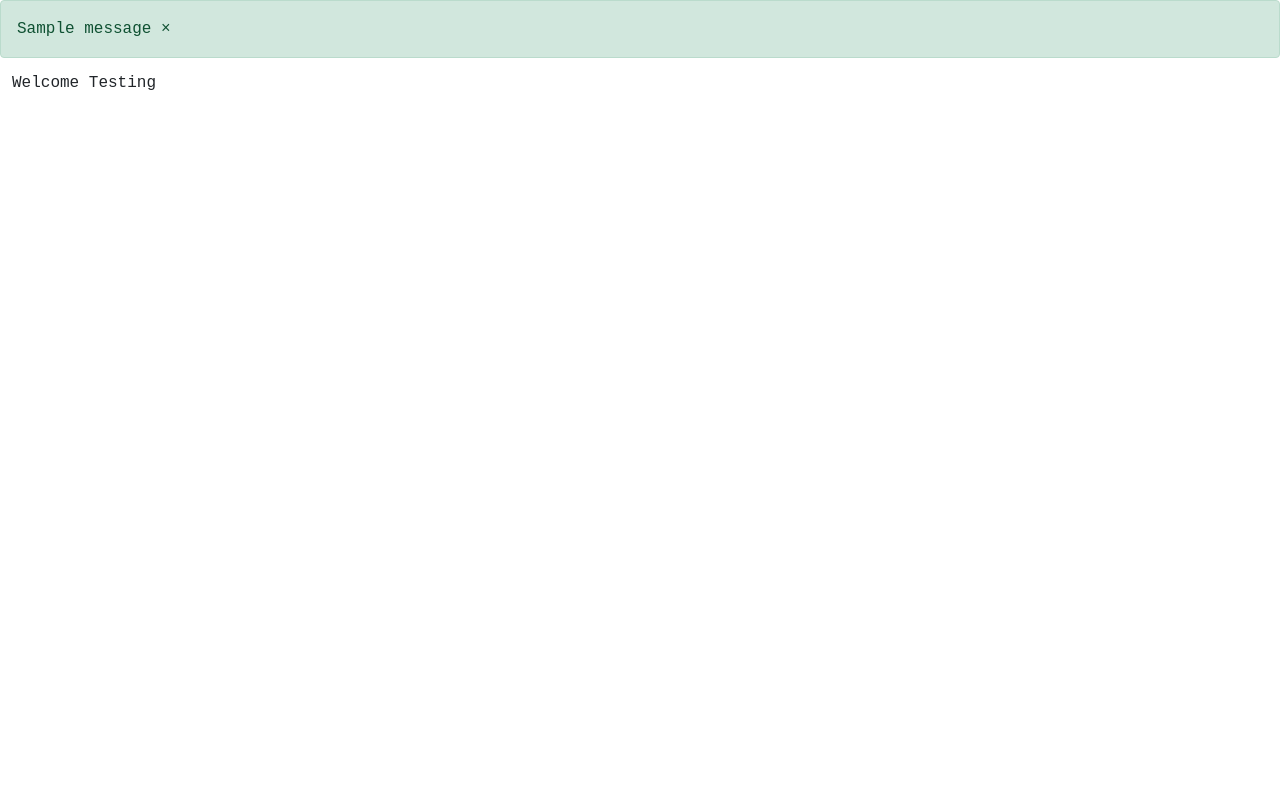
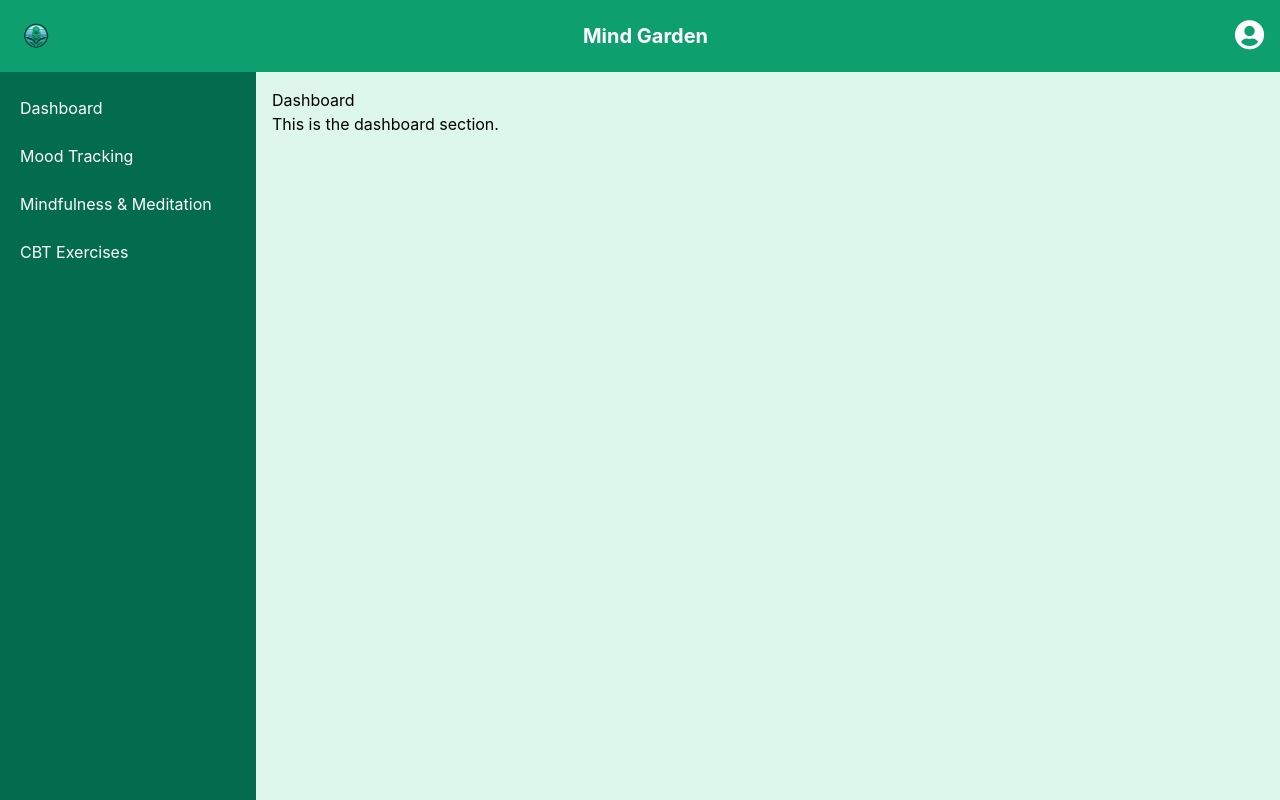
Before and after one commit to Vihaan314/HackMannProject, a Flask app: page / in a window 1280 px wide. Run offline with Flask 3, Linux system fonts and the light colour scheme; a user stored in the database is signed in; tables that the repository leaves empty hold one stand-in row (values such as "Sample post"); one stand-in notice (Sample message) is shown; some libraries are stand-ins or nearby versions.

Commit message:
Some website code, color scheme, and some mindfulness content

```diff
--- a/src/static/base.css
+++ /dev/null
@@ -1,18 +0,0 @@
-.dropdown-submenu {
-    position: relative;
-  }
-
-.dropdown-submenu > .dropdown-menu {
-  left: 100%;
-  top: -6px;
-}
-
-.dropdown-submenu:hover > .dropdown-menu, .dropdown-submenu > a:focus + .dropdown-menu {
-  display: block;
-}
-
-.dropdown-submenu a {
-  text-decoration: none;
-  color: #008000;
-  margin-left: 30px;
-}
--- a/src/static/index.js
+++ b/src/static/index.js
@@ -0,0 +1,30 @@
+document.addEventListener('DOMContentLoaded', () => {
+    console.log("hi")
+    const navLinks = document.querySelectorAll('aside a');
+    const contentSections = document.querySelectorAll('.content-section');
+
+    navLinks.forEach(link => {
+        link.addEventListener('click', function (e) {
+            e.preventDefault();
+
+            const targetId = this.getAttribute('data-target');
+            contentSections.forEach(section => {
+                if (section.id === targetId) {
+                    section.classList.remove('hidden');
+                    section.classList.add('fade-in');
+                    section.classList.add("active")
+                } else {
+                    section.classList.add('hidden');
+                    section.classList.remove('fade-in');
+                    section.classList.remove("active")
+                }
+            });
+
+            navLinks.forEach(link => {
+                link.classList.remove('active');
+            });
+
+            this.classList.add('active');
+        });
+    });
+});
--- a/src/static/style.css
+++ b/src/static/style.css
@@ -1,4 +1,37 @@
-body {
-    font-family: "Courier New", Courier, monospace;
-      background-color: #ffffff;
-  }
+nav {
+  background-color: #34d399;
+}
+
+.logo {
+  height: 50px;
+}
+
+.sidebar {
+  background-color: #065f46;
+}
+
+.sidebar a {
+  color: #ffffff;
+  transition: background-color 0.3s;
+}
+
+.sidebar a:hover, .sidebar a.active {
+  background-color: #047857;
+}
+
+main {
+  background-color: #ecfdf5;
+}
+
+#userMenuDropdown.hidden {
+  display: none;
+}
+
+.fade-in {
+  animation: fadeIn 0.5s;
+}
+
+@keyframes fadeIn {
+  from { opacity: 0; }
+  to { opacity: 1; }
+}
--- a/src/templates/base.html
+++ b/src/templates/base.html
@@ -1,66 +1,19 @@
 <!DOCTYPE html>
 <html lang="en">
 <head>
-  <meta charset="UTF-8">
-  <meta http-equiv="X-UA-Compatible" content="IE=edge">
-  <meta name="viewport" content="width=device-width, initial-scale=1.0">
-    <link
-      rel="stylesheet"
-      href="https://stackpath.bootstrapcdn.com/font-awesome/4.7.0/css/font-awesome.min.css"
-      crossorigin="anonymous"
-    />
-
-  <link rel="stylesheet" href="{{ url_for('static', filename='base.css') }}">
-
-
-  <title>{% block title %}Index{% endblock %}</title>
+    <meta charset="UTF-8">
+    <meta name="viewport" content="width=device-width, initial-scale=1.0">
+    <title>{% block title %}Mind Garden{% endblock %}</title>
+    <link rel="stylesheet" href="https://cdn.jsdelivr.net/npm/tailwindcss@2.2.19/dist/tailwind.min.css">
+    <link rel="stylesheet" href="https://cdn.jsdelivr.net/npm/flowbite@1.6.4/dist/flowbite.min.css">
+    <link rel="stylesheet" href="{{ url_for('static', filename='style.css') }}">
+    <link rel="icon" type="image/png" href="{{ url_for('static', filename='mindGardenLogo.png') }}">
+    <link rel="stylesheet" href="https://cdnjs.cloudflare.com/ajax/libs/font-awesome/5.15.1/css/all.min.css">
 </head>
 <body>
-  {% with messages = get_flashed_messages(with_categories=true)%}
-  {% if messages %}
-    {% for category, message in messages %}
-      {% if category == "error" %}
-        <div class="alert alert-danger alter-dismissable fade show" role="alert" style="z-index: 100;">
-          {{ message}}
-          <button type="button" class="close" data-dismiss="alert">
-            <span aria-hidden="true">&times;</span>
-          </button>
-        </div>
-      {% else %}
-        <div class="alert alert-success alter-dismissable fade show" role="alert" style="z-index: 55;">
-          {{ message}}
-          <button type="button" class="close" data-dismiss="alert">
-            <span aria-hidden="true">&times;</span>
-          </button>
-        </div>
-      {% endif %}
-    {% endfor %}
-  {% endif %}
-  {% endwith %}
-
-  <div class="container">
     {% block content %}
     {% endblock %}
-  </div>
-
-
-  <script src="https://code.jquery.com/jquery-3.6.3.min.js" integrity="sha256-pvPw+upLPUjgMXY0G+8O0xUf+/Im1MZjXxxgOcBQBXU=" crossorigin="anonymous"></script>
-    <script
-      src="https://cdnjs.cloudflare.com/ajax/libs/popper.js/1.12.9/umd/popper.min.js"
-      integrity="sha384-ApNbgh9B+Y1QKtv3Rn7W3mgPxhU9K/ScQsAP7hUibX39j7fakFPskvXusvfa0b4Q"
-      crossorigin="anonymous"
-    ></script>
-    <script
-      src="https://maxcdn.bootstrapcdn.com/bootstrap/4.0.0/js/bootstrap.min.js"
-      integrity="sha384-JZR6Spejh4U02d8jOt6vLEHfe/JQGiRRSQQxSfFWpi1MquVdAyjUar5+76PVCmYl"
-      crossorigin="anonymous"
-    ></script>
-
-    <script
-      type="text/javascript"
-      src="{{ url_for('static', filename='index.js') }}"
-    ></script>
-
-
+    <script src="https://cdn.jsdelivr.net/npm/flowbite@1.6.4/dist/flowbite.min.js"></script>
+    <script src="{{ url_for('static', filename='index.js') }}"></script>
 </body>
 </html>
--- a/src/templates/index.html
+++ b/src/templates/index.html
@@ -1,19 +1,59 @@
-{% extends "base.html" %}{% block title %}Brewery{% endblock %}
+{% extends "base.html" %}
+{% block title %}Mind Garden{% endblock %}
 {% block content %}
-
-<link href="https://cdn.jsdelivr.net/npm/bootstrap@5.0.2/dist/css/bootstrap.min.css" rel="stylesheet" integrity="sha384-EVSTQN3/azprG1Anm3QDgpJLIm9Nao0Yz1ztcQTwFspd3yD65VohhpuuCOmLASjC" crossorigin="anonymous">
-<script src="https://code.jquery.com/jquery-3.6.3.min.js" integrity="sha256-pvPw+upLPUjgMXY0G+8O0xUf+/Im1MZjXxxgOcBQBXU=" crossorigin="anonymous"></script>
-
-<link rel="stylesheet" href="{{ url_for('static', filename='style.css') }}">
-<link href="https://cdnjs.cloudflare.com/ajax/libs/flowbite/1.6.3/flowbite.min.css"  rel="stylesheet" />
-
-<!-- Main website code-->
-
-<div>
-  <h1>Welcome {{userName}}</h1>
+<div class="flex flex-col min-h-screen">
+    <nav class="bg-green-500 text-white flex justify-between items-center p-4">
+        <img src="{{ url_for('static', filename='mindGardenLogo.png') }}" alt="Mind Garden Logo" class="h-10">
+        <span class="text-xl font-bold">Mind Garden</span>
+        <div class="relative">
+            <button class="focus:outline-none focus:ring" onclick="document.getElementById('userMenuDropdown').classList.toggle('hidden');">
+              <i class="fas fa-user-circle text-3xl"></i>
+            </button>
+            <div id="userMenuDropdown" class="absolute right-0 mt-2 py-2 w-48 bg-white rounded-md shadow-xl hidden">
+                <a href="#" class="block px-4 py-2 text-sm text-gray-700 hover:bg-gray-100">{{userName}}</a>
+                <a href="{{ url_for('auth.logout') }}" class="block px-4 py-2 text-sm text-gray-700 hover:bg-gray-100">Logout</a>
+            </div>
+        </div>
+    </nav>
+    <div class="flex flex-1">
+        <aside class="w-64 bg-green-700 text-white">
+            <div class="py-4 px-3 min-h-0">
+                <ul class="space-y-2">
+                    <li><a href="#" class="block p-2 rounded hover:bg-green-600 transition duration-300" data-target="dashboard">Dashboard</a></li>
+                    <li><a href="#" class="block p-2 rounded hover:bg-green-600 transition duration-300" data-target="mood-tracking">Mood Tracking</a></li>
+                    <li><a href="#" class="block p-2 rounded hover:bg-green-600 transition duration-300" data-target="mindfulness-meditation">Mindfulness & Meditation</a></li>
+                    <li><a href="#" class="block p-2 rounded hover:bg-green-600 transition duration-300" data-target="cbt-exercises">CBT Exercises</a></li>
+                </ul>
+            </div>
+        </aside>
+        <main class="flex-1 bg-green-100">
+            <div class="p-4">
+                <div id="dashboard" class="content-section active"><h1>Dashboard</h1><p>This is the dashboard section.</p></div>
+                <div id="mood-tracking" class="content-section hidden"><h1>Mood Tracking</h1><p>This is the mood tracking section.</p></div>
+                <div id="mindfulness-meditation" class="content-section hidden">
+                    <h1>Mindfulness & Meditation</h1>
+                    <p>Explore mindfulness and meditation techniques to improve mental well-being.</p>
+                    <div class="grid grid-cols-3 gap-4">
+                        <div class="card hover:shadow-lg">
+                            <h2 class="font-bold">Breathing Exercise</h2>
+                            <p>Learn to control your breath to reduce stress and improve focus.</p>
+                            <button class="rounded bg-green-200 hover:bg-green-300 p-2 mt-2">Start Exercise</button>
+                        </div>
+                        <div class="card hover:shadow-lg">
+                            <h2 class="font-bold">Guided Meditation</h2>
+                            <p>Follow a guided meditation session to find inner peace.</p>
+                            <button class="rounded bg-green-200 hover:bg-green-300 p-2 mt-2">Start Exercise</button>
+                        </div>
+                        <div class="card hover:shadow-lg">
+                            <h2 class="font-bold">Body Scan Meditation</h2>
+                            <p>Pay attention to various parts of your body to achieve a full body relaxation.</p>
+                            <button class="rounded bg-green-200 hover:bg-green-300 p-2 mt-2">Start Exercise</button>
+                        </div>
+                    </div>
+                </div>
+                <div id="cbt-exercises" class="content-section hidden"><h1>CBT Exercises</h1><p>This is the CBT exercises section.</p></div>
+            </div>
+        </main>
+    </div>
 </div>
-
-<script src="https://cdn.jsdelivr.net/npm/bootstrap@5.0.2/dist/js/bootstrap.bundle.min.js" integrity="sha384-MrcW6ZMFYlzcLA8Nl+NtUVF0sA7MsXsP1UyJoMp4YLEuNSfAP+JcXn/tWtIaxVXM" crossorigin="anonymous"></script>
-<script src="https://cdnjs.cloudflare.com/ajax/libs/flowbite/1.6.3/flowbite.min.js"></script>
-
 {% endblock %}
--- a/src/templates/login.html
+++ b/src/templates/login.html
@@ -9,8 +9,8 @@
     />
 <link rel="stylesheet" href="{{ url_for('static', filename='signup.css') }}">
 
-<form method="POST">
-	<h1 align = "center" style="color: #00ff6a;" data-value="Hello">Hello</h1>
+<form method="POST" style="background-color: #e6fff2;">
+	<h1 align = "center" style="color: #00ff6a;" data-value="Mind Garden">Mind Garden</h1>
     <h3 align="center" style="color: #00ff6a;">Login</h3>
     <h4 style="color: #00ff6a;"><strong>Login with username</strong></h4>
     <div class="form-group has-icon fa-user">
--- a/src/templates/sign_up.html
+++ b/src/templates/sign_up.html
@@ -9,8 +9,8 @@
     />
 <link rel="stylesheet" href="{{ url_for('static', filename='signup.css') }}">
 
-<form method="POST" id="signup">
-	<h1 align = "center" style="color: #00ff6a;" data-value="Hello">Hello</h1>
+<form method="POST" id="signup" style="background-color: #e6fff2;">
+	<h1 align = "center" style="color: #00ff6a;" data-value="Mind Garden">Mind Garden</h1>
     <h3 align= "center" style="color: #00ff6a;">Sign up</h3>
 
 	<div class="form-group has-icon fa-regular fa-envelope">
```
Also changed, not shown: src/static/signup.css (+13 -8 lines), src/static/mindGardenLogo.png (added).
